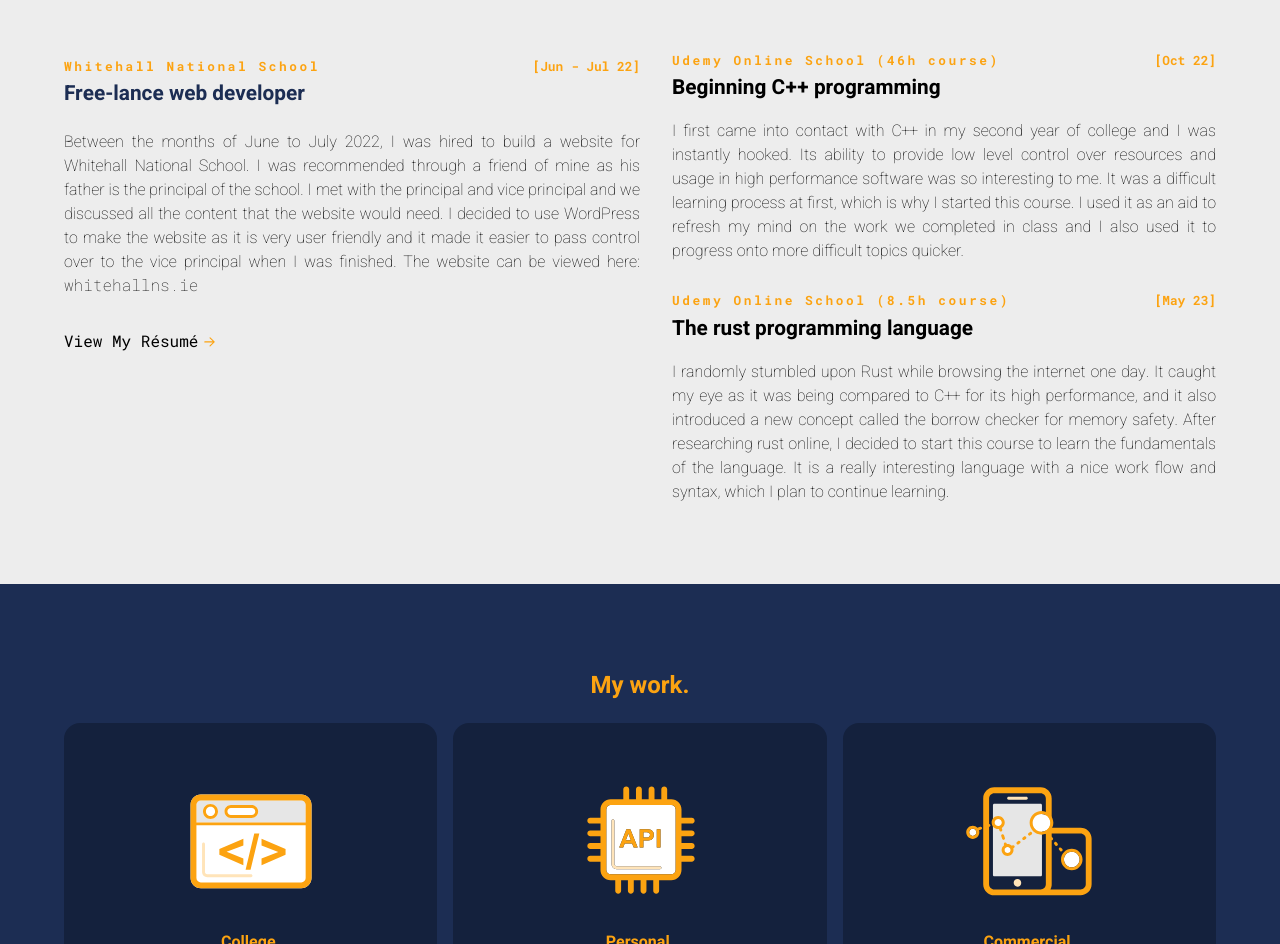
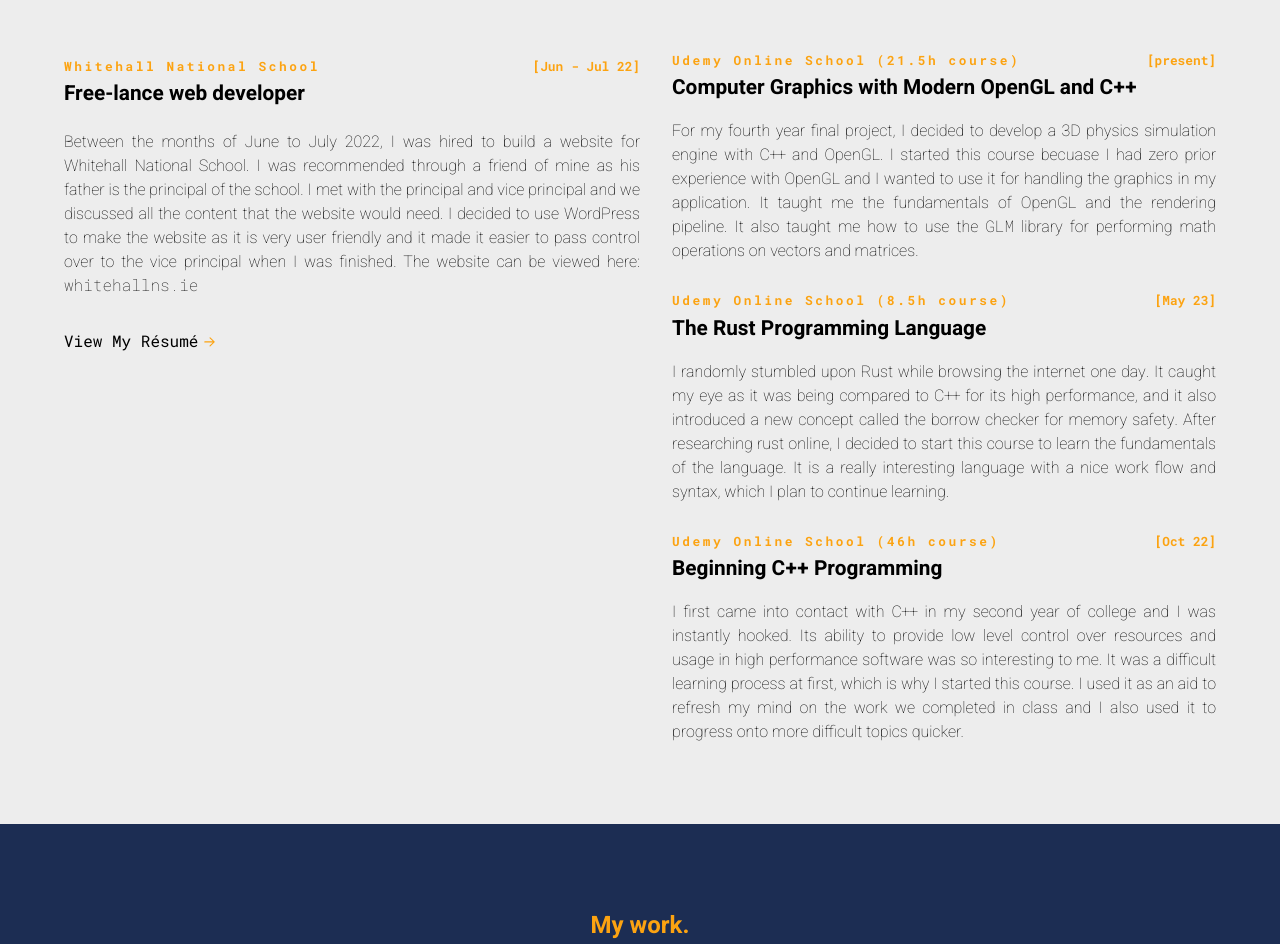
Before and after one commit to rossliam2212/e-portfolio, a plain HTML site: page public/index.html in a window 1280 px wide. Shown: the part 1366-2310 px from the top of the page. Drawn offline with nearby package versions, Linux system fonts and the light colour scheme.

Commit message:
Minor changes to index, Updated .gitignore

```diff
--- a/public/css/index.css
+++ b/public/css/index.css
@@ -178,7 +178,7 @@ section {
 }
 
 .we-title {
-    color: #1c2d53;
+    color: black;
     font-weight: bold;
     font-size: 1.3em;
     display: block;
--- a/public/index.html
+++ b/public/index.html
@@ -99,15 +99,15 @@
                     <p class="we-description">I started my college journey with this course in 2020 and it has taught me almost everything I love about programming since then. It has maintained a very good balance of practical coding work and problem solving as well as theory. As this course is focused specifically on VR and gaming, I have spent a lot of time working with unity, developing 2D, 3D and VR games. Although I have enjoyed my time creating and developing games, I personally would have preferred to learn about game engine development for example, as opposed to developing actual games. That being said, it has been a great course and I look forward to completing it next year.</p>
                 </div>
 
-                <!-- C++ course -->
-                <div class="inner inner-two transition2">
+                <!-- OpenGL course -->
+                <div class="inner inner-three transition2">
                     <div class="we-subtitle">
-                        <p class="we-subtitle-name">Udemy Online School (46h course)</p>
-                        <p class="we-subtitle-date">[Oct 22]</p>
+                        <p class="we-subtitle-name">Udemy Online School (21.5h course)</p>
+                        <p class="we-subtitle-date">[present]</p>
                     </div>
-                    <a href="https://www.udemy.com/course/beginning-c-plus-plus-programming/" target="_blank" class="we-title shadow">Beginning C++ programming</a>
+                    <a href="https://www.udemy.com/course/graphics-with-modern-opengl/" target="_blank" class="we-title shadow">Computer Graphics with Modern OpenGL and C++</a>
 
-                    <p class="we-description">I first came into contact with C++ in my second year of college and I was instantly hooked. Its ability to provide low level control over resources and usage in high performance software was so interesting to me. It was a difficult learning process at first, which is why I started this course. I used it as an aid to refresh my mind on the work we completed in class and I also used it to progress onto more difficult topics quicker.</p>
+                    <p class="we-description">For my fourth year final project, I decided to develop a 3D physics simulation engine with C++ and OpenGL. I started this course becuase I had zero prior experience with OpenGL and I wanted to use it for handling the graphics in my application. It taught me the fundamentals of OpenGL and the rendering pipeline. It also taught me how to use the <a href="https://github.com/g-truc/glm" target="_blank" class="mono-space">GLM</a> library for performing math operations on vectors and matrices.</p>
                 </div>
 
                 <!-- Rust course -->
@@ -116,9 +116,20 @@
                         <p class="we-subtitle-name">Udemy Online School (8.5h course)</p>
                         <p class="we-subtitle-date">[May 23]</p>
                     </div>
-                    <a href="https://www.udemy.com/course/rust-lang/" target="_blank" class="we-title shadow">The rust programming language</a>
+                    <a href="https://www.udemy.com/course/rust-lang/" target="_blank" class="we-title shadow">The Rust Programming Language</a>
 
                     <p class="we-description">I randomly stumbled upon Rust while browsing the internet one day. It caught my eye as it was being compared to C++ for its high performance, and it also introduced a new concept called the borrow checker for memory safety. After researching rust online, I decided to start this course to learn the fundamentals of the language. It is a really interesting language with a nice work flow and syntax, which I plan to continue learning.</p>
+                </div>
+
+                <!-- C++ course -->
+                <div class="inner inner-two transition2">
+                    <div class="we-subtitle">
+                        <p class="we-subtitle-name">Udemy Online School (46h course)</p>
+                        <p class="we-subtitle-date">[Oct 22]</p>
+                    </div>
+                    <a href="https://www.udemy.com/course/beginning-c-plus-plus-programming/" target="_blank" class="we-title shadow">Beginning C++ Programming</a>
+
+                    <p class="we-description">I first came into contact with C++ in my second year of college and I was instantly hooked. Its ability to provide low level control over resources and usage in high performance software was so interesting to me. It was a difficult learning process at first, which is why I started this course. I used it as an aid to refresh my mind on the work we completed in class and I also used it to progress onto more difficult topics quicker.</p>
                 </div>
             </div>
         </section>
```
Also changed, not shown: 1 other file.
